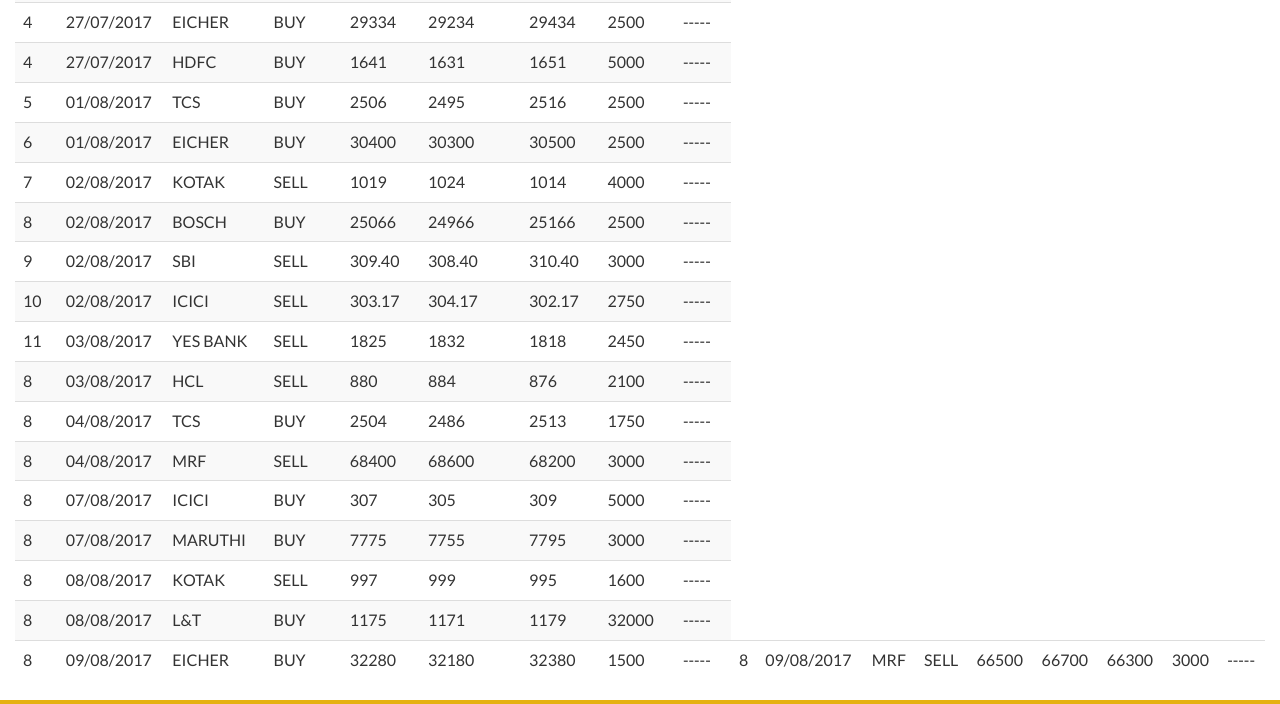
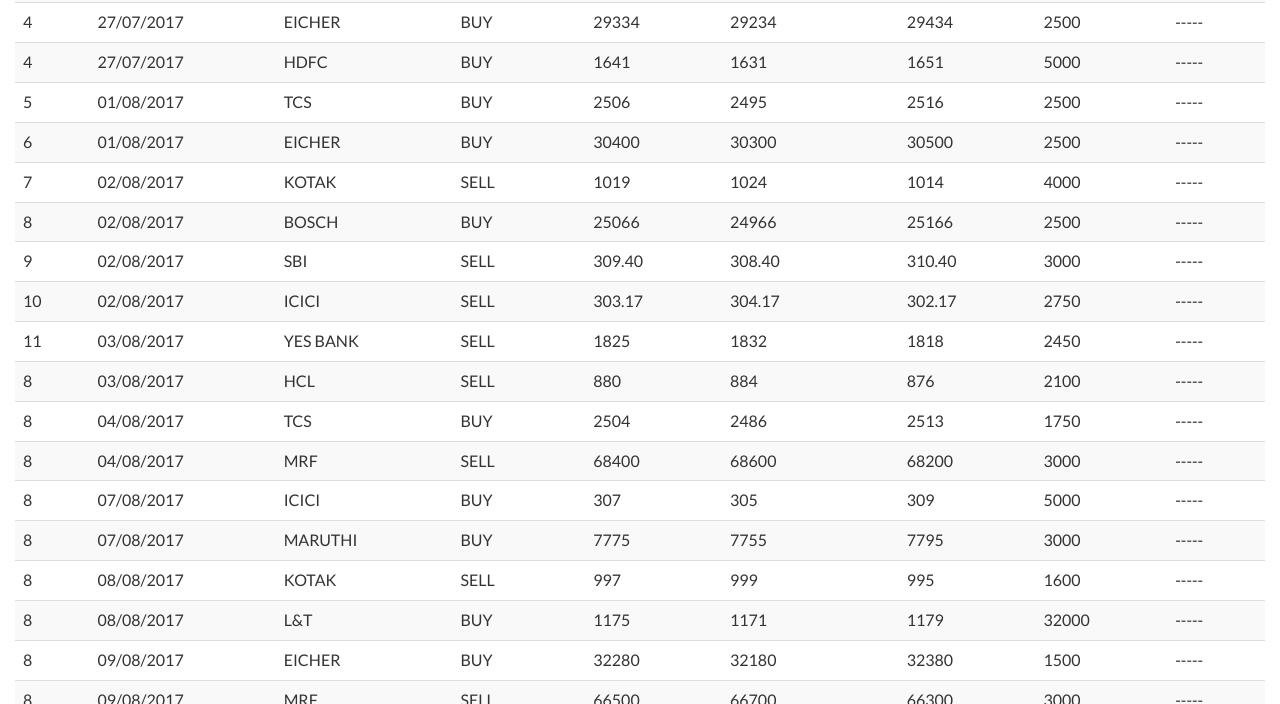
Before and after one commit to ajithsimon/takeprofit.github.io, a plain HTML site: page per-future.html in a window 1280 px wide. Shown: the part 1164-1868 px from the top of the page. Drawn offline with Linux system fonts and the light colour scheme.

Commit message:
tables updated

```diff
--- a/per-future.html
+++ b/per-future.html
@@ -151,7 +151,7 @@
                     <td>1009</td>
                     <td>1600</td>
                     <td>-----</td>
-
+                </tr>
                 <tr>
                     <td>3</td>
                     <td>25/07/2017</td>
@@ -174,6 +174,7 @@
                     <td>1608</td>
                     <td>3500</td>
                     <td>-----</td>
+                </tr>
                 <tr>
                     <td>5</td>
                     <td>26/07/2017</td>
@@ -184,6 +185,7 @@
                     <td>7510</td>
                     <td>2000</td>
                     <td>-----</td>
+                </tr>
                 <tr>
                     <td>6</td>
                     <td>26/07/2017</td>
@@ -194,6 +196,7 @@
                     <td>1641.50</td>
                     <td>1000</td>
                     <td>-----</td>
+                </tr>
                 <tr>
                     <td>4</td>
                     <td>27/07/2017</td>
@@ -204,6 +207,7 @@
                     <td>29434</td>
                     <td>2500</td>
                     <td>-----</td>
+                </tr>
                 <tr>
                     <td>4</td>
                     <td>27/07/2017</td>
@@ -214,6 +218,7 @@
                     <td>1651</td>
                     <td>5000</td>
                     <td>-----</td>
+                </tr>
                 <tr>
 
                     <td>5</td>
@@ -225,6 +230,7 @@
                     <td>2516</td>
                     <td>2500</td>
                     <td>-----</td>
+                </tr>
                 <tr>
                     <td>6</td>
                     <td>01/08/2017</td>
@@ -235,6 +241,7 @@
                     <td>30500</td>
                     <td>2500</td>
                     <td>-----</td>
+                </tr>
                 <tr>
 
                     <td>7</td>
@@ -246,6 +253,7 @@
                     <td>1014</td>
                     <td>4000</td>
                     <td>-----</td>
+                </tr>
                 <tr>
                     <td>8</td>
                     <td>02/08/2017</td>
@@ -256,6 +264,7 @@
                     <td>25166</td>
                     <td>2500</td>
                     <td>-----</td>
+                </tr>
                 <tr>
                     <td>9</td>
                     <td>02/08/2017</td>
@@ -266,6 +275,7 @@
                     <td>310.40</td>
                     <td>3000</td>
                     <td>-----</td>
+                </tr>
                 <tr>
                     <td>10</td>
                     <td>02/08/2017</td>
@@ -276,6 +286,7 @@
                     <td>302.17</td>
                     <td>2750</td>
                     <td>-----</td>
+                </tr>
                 <tr>
                     <td>11</td>
                     <td>03/08/2017</td>
@@ -286,6 +297,7 @@
                     <td>1818</td>
                     <td>2450</td>
                     <td>-----</td>
+                </tr>
                 <tr>
                     <td>8</td>
                     <td>03/08/2017</td>
@@ -296,6 +308,7 @@
                     <td>876</td>
                     <td>2100</td>
                     <td>-----</td>
+                </tr>
                 <tr>
                     <td>8</td>
                     <td>04/08/2017</td>
@@ -306,6 +319,7 @@
                     <td>2513</td>
                     <td>1750</td>
                     <td>-----</td>
+                </tr>
                 <tr>
                     <td>8</td>
                     <td>04/08/2017</td>
@@ -316,6 +330,7 @@
                     <td>68200</td>
                     <td>3000</td>
                     <td>-----</td>
+                </tr>
                 <tr>
                     <td>8</td>
                     <td>07/08/2017</td>
@@ -326,6 +341,7 @@
                     <td>309</td>
                     <td>5000</td>
                     <td>-----</td>
+                </tr>
                 <tr>
                     <td>8</td>
                     <td>07/08/2017</td>
@@ -336,6 +352,7 @@
                     <td>7795</td>
                     <td>3000</td>
                     <td>-----</td>
+                </tr>
                 <tr>
                     <td>8</td>
                     <td>08/08/2017</td>
@@ -346,6 +363,7 @@
                     <td>995</td>
                     <td>1600</td>
                     <td>-----</td>
+                </tr>
                 <tr>
                     <td>8</td>
                     <td>08/08/2017</td>
@@ -356,6 +374,7 @@
                     <td>1179</td>
                     <td>32000</td>
                     <td>-----</td>
+                </tr>
                 <tr>
                     <td>8</td>
                     <td>09/08/2017</td>
@@ -366,6 +385,8 @@
                     <td>32380</td>
                     <td>1500</td>
                     <td>-----</td>
+                </tr>
+                <tr>
                     <td>8</td>
                     <td>09/08/2017</td>
                     <td>MRF </td>
```
Lines whose indentation alone changed are shown as unchanged.
